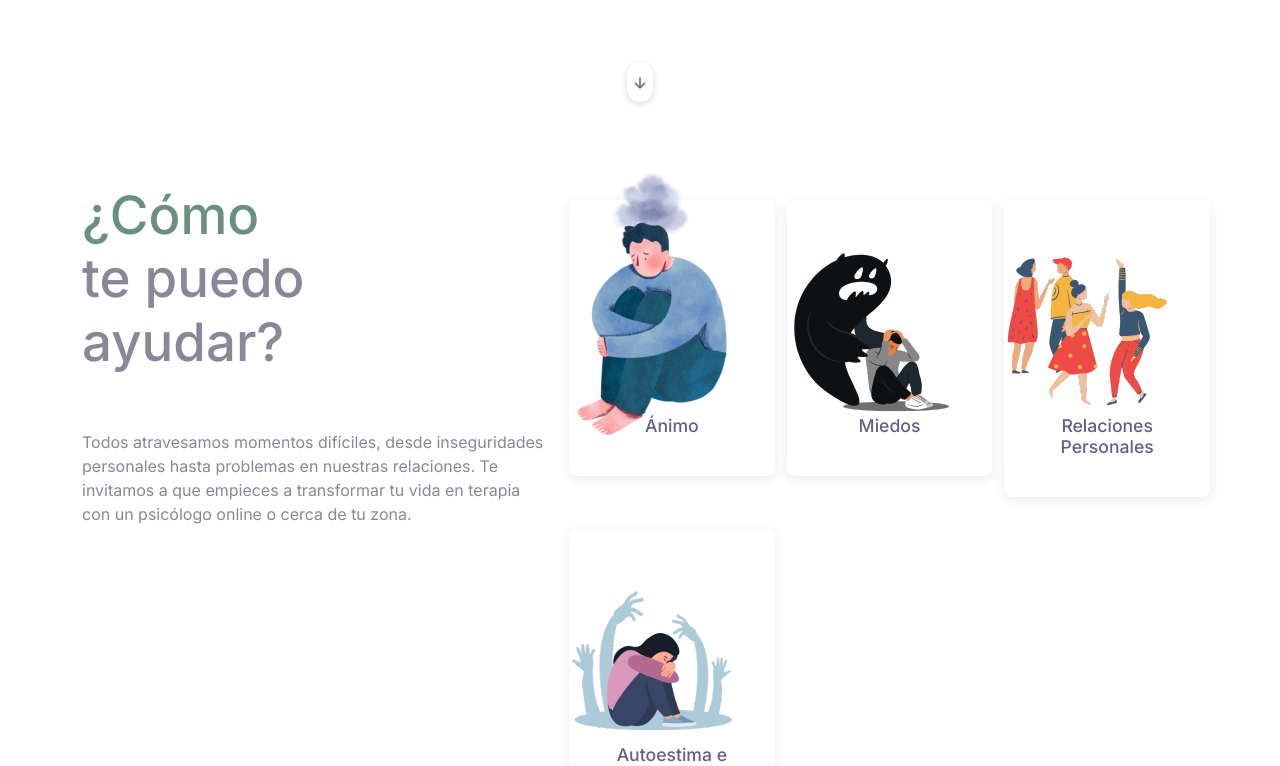
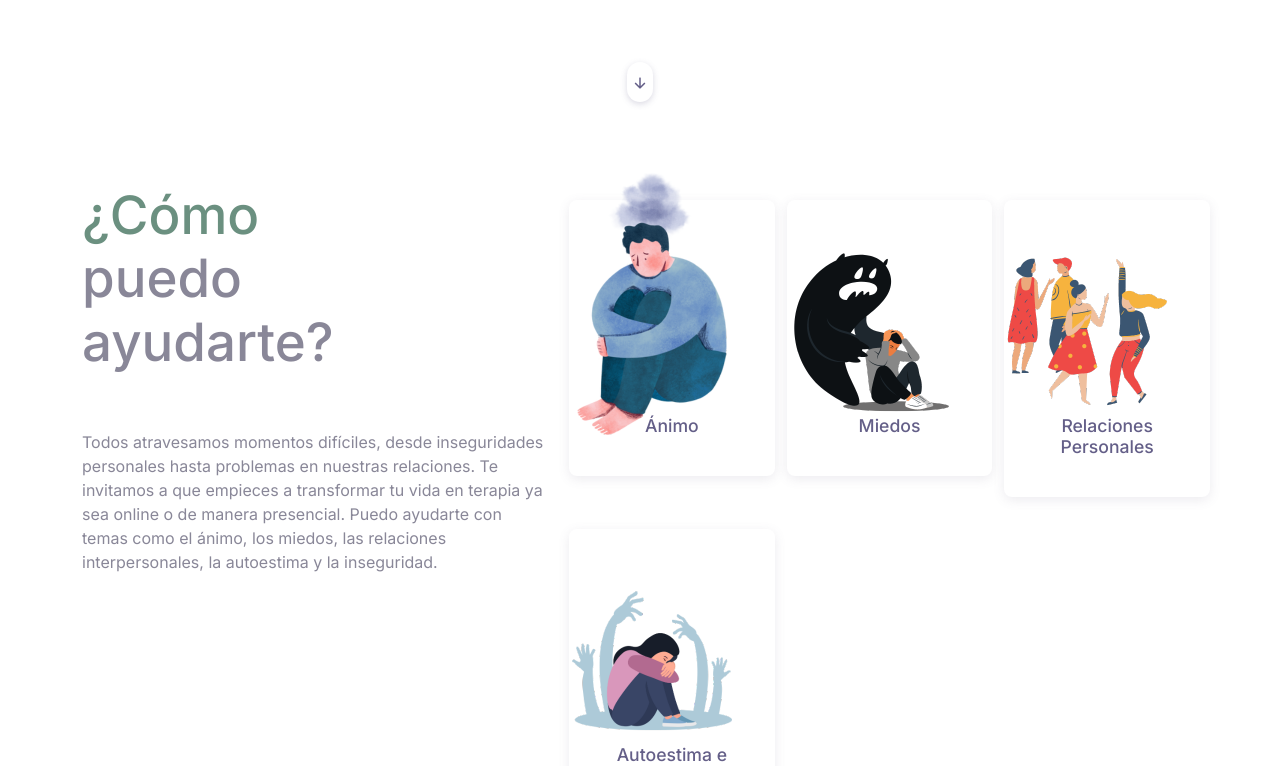
Before and after one commit to srpollin1/next-psicologo-cristian, a Next.js app: page / in a window 1280 px wide. Shown: the part 559-1325 px from the top of the page. Built offline with nearby package versions, Linux system fonts and the light colour scheme.

Commit message:
cambios en SectionOne, al lado de las tarjetas

```diff
--- a/src/app/assets/Sections/SectionOne.jsx
+++ b/src/app/assets/Sections/SectionOne.jsx
@@ -18,12 +18,13 @@ const SectionOne = () => {
               </span>
               {' '}
               <br />
-              {' '}te puedo{' '}
+              {' '}puedo{' '}
               <br />
-              {' '}ayudar?
+              {' '}ayudarte?
             </h1>
             <br />
             <br />
+
             <p id='texto-como-ayudar'>
               Todos atravesamos momentos difíciles, desde{' '}
 
@@ -31,7 +32,9 @@ const SectionOne = () => {
 
               relaciones. Te invitamos a que empieces a transformar tu{' '}
 
-              vida en terapia con un psicólogo online o cerca de tu zona.
+              vida en terapia ya sea online o de manera presencial.{' '}
+
+              Puedo ayudarte con temas como el ánimo, los miedos, las relaciones interpersonales, la autoestima y la inseguridad.
             </p>
           </div>
           <div className="col-md-7">
```
